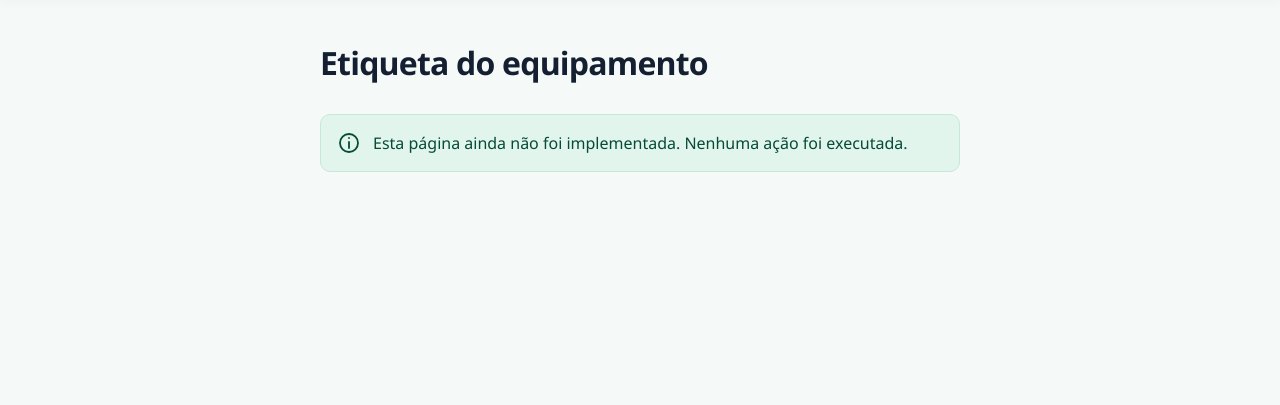
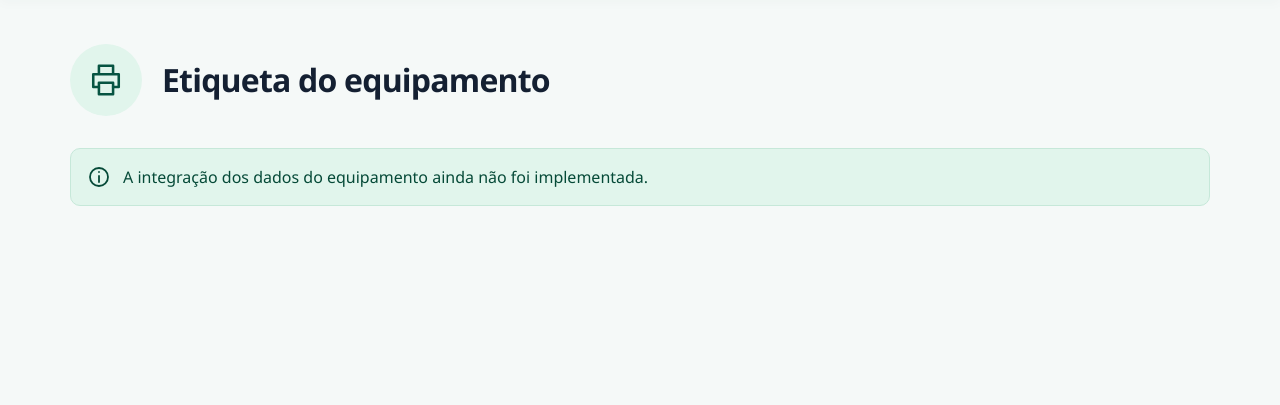
Before and after one commit to kal-neves/QReparo, a Django app: page /equipamentos/1/etiqueta/ in a window 1280 px wide. Shown: the part 89-494 px from the top of the page. Run offline with Django 5.2, Linux system fonts and the light colour scheme; the visitor is signed in with stand-in values (Sample User, id 1); parts of the project's set-up code (start-up, migrations or seed data) failed here and were passed over; some libraries are stand-ins or nearby versions.

Commit message:
feat: adiciona interface da etiqueta do equipamento

```diff
--- /dev/null
+++ b/static/css/etiqueta.css
@@ -0,0 +1,18 @@
+.qr-label-back { padding-left: 0; margin-bottom: 24px; }
+.qr-label { max-width: 560px; margin: 0 auto; padding: 28px 32px; text-align: center; overflow-wrap: anywhere; }
+.qr-label-brand { width: 204px; height: auto; margin-bottom: 24px; }
+.qr-label h2 { font-size: 1.5rem; margin: 0 0 12px; }
+.qr-label p { color: var(--qr-muted); margin: 0 0 8px; }
+.qr-label-code { display: block; width: 256px; height: 256px; margin: 8px auto; }
+.qr-label .qr-label-instruction { margin-bottom: 0; }
+.qr-label-actions { text-align: center; margin-top: 24px; }
+.qr-label-actions p { color: var(--qr-muted); margin-top: 12px; font-size: .875rem; }
+@media print {
+  @page { margin: 12mm; }
+  .qr-label-page .qr-main > :not(.qr-print-area) { display: none !important; }
+  .qr-label { width: 110mm; max-width: 100%; margin: 0 auto; padding: 6mm; border: 1px solid #075442; break-inside: avoid; box-shadow: none; }
+  .qr-label-brand { width: 48mm; margin-bottom: 5mm; }
+  .qr-label h2 { font-size: 15pt; }
+  .qr-label p { color: #000; font-size: 11pt; }
+  .qr-label-code { width: 55mm; height: 55mm; }
+}
--- /dev/null
+++ b/static/js/etiqueta.js
@@ -0,0 +1,6 @@
+(() => {
+  const action = document.getElementById('imprimir-etiqueta');
+  if (!action) return;
+  action.hidden = false;
+  action.querySelector('button').addEventListener('click', () => window.print());
+})();
--- /dev/null
+++ b/templates/equipamentos/etiqueta.html
@@ -0,0 +1,38 @@
+{% extends 'base.html' %}
+{% load static %}
+{% block body_class %}qr-desktop qr-label-page{% endblock %}
+{% block extra_head %}<link rel="stylesheet" href="{% static 'css/etiqueta.css' %}">{% endblock %}
+{% block heading %}
+  <div class="qr-no-print">
+    {% if cadastro_url %}
+      {% include 'ui/button.html' with href=cadastro_url label='Voltar ao cadastro do equipamento' icon='arrow-left' variant='link' extra_class='qr-label-back' only %}
+    {% endif %}
+    {% include 'ui/page_heading.html' with title=titulo icon='print' only %}
+  </div>
+{% endblock %}
+{% block content %}
+  {% if preview_visual %}<div class="qr-no-print mb-4">{% include 'ui/alert.html' with text='Prévia visual com dados fictícios. O QR Code é ilustrativo.' only %}</div>{% endif %}
+  {% if equipamento %}
+  {% if equipamento.ativo %}
+    <section class="qr-card qr-label qr-print-area" aria-label="Prévia da etiqueta">
+      <img class="qr-label-brand" src="{% static 'brand/QReparo_logo_noSign_horizontal.svg' %}" alt="QReparo" width="204" height="48">
+      <h2>{{ equipamento.codigo_patrimonio }} · {{ equipamento.nome }}</h2>
+      <p>{{ equipamento.local.laboratorio.nome }}</p>
+      <p>{{ equipamento.local.nome }}</p>
+      <img class="qr-label-code" src="{{ qr_image }}" alt="QR Code para registrar um problema em {{ equipamento.codigo_patrimonio }} — {{ equipamento.nome }}" width="256" height="256">
+      <p class="qr-label-instruction">Escaneie para registrar um problema</p>
+    </section>
+    <div class="qr-label-actions qr-no-print">
+      <div id="imprimir-etiqueta" hidden>{% include 'ui/button.html' with label='Imprimir etiqueta' icon='print' only %}</div>
+      <p>Use a função de impressão do navegador.</p>
+    </div>
+  {% else %}
+    <div class="qr-no-print">
+      {% include 'ui/alert.html' with kind='warning' text='Este equipamento está desativado e não recebe novos relatos.' only %}
+    </div>
+  {% endif %}
+  {% else %}
+    <div class="qr-no-print">{% include 'ui/alert.html' with text='A integração dos dados do equipamento ainda não foi implementada.' only %}</div>
+  {% endif %}
+{% endblock %}
+{% block extra_scripts %}<script src="{% static 'js/etiqueta.js' %}" defer></script>{% endblock %}
--- a/templates/ui/header.html
+++ b/templates/ui/header.html
@@ -11,7 +11,7 @@
           <a href="{% url 'paginas:painel' %}" {% if active_nav == 'painel' %}aria-current="page"{% endif %}>Equipamentos com chamados</a>
           <a href="{% url 'paginas:contagem' %}" {% if active_nav == 'contagem' %}aria-current="page"{% endif %}>Contagem técnica</a>
         {% endif %}
-        {% if user.is_staff %}<a href="{% url 'admin:index' %}">Cadastros</a>{% endif %}
+        {% if user.is_staff %}<a href="{% url 'admin:index' %}" {% if active_nav == 'cadastros' %}aria-current="page"{% endif %}>Cadastros</a>{% endif %}
       </nav>
       {% if logout_url %}
         <form class="qr-session" method="post" action="{{ logout_url }}">{% csrf_token %}
```
Also changed, not shown: config/ui_preview.py (+13 -0 lines), instrucoes/MVPfacil/ARQUITETURA.md (+8 -0 lines), static/img/qr-exemplo.png (added).
